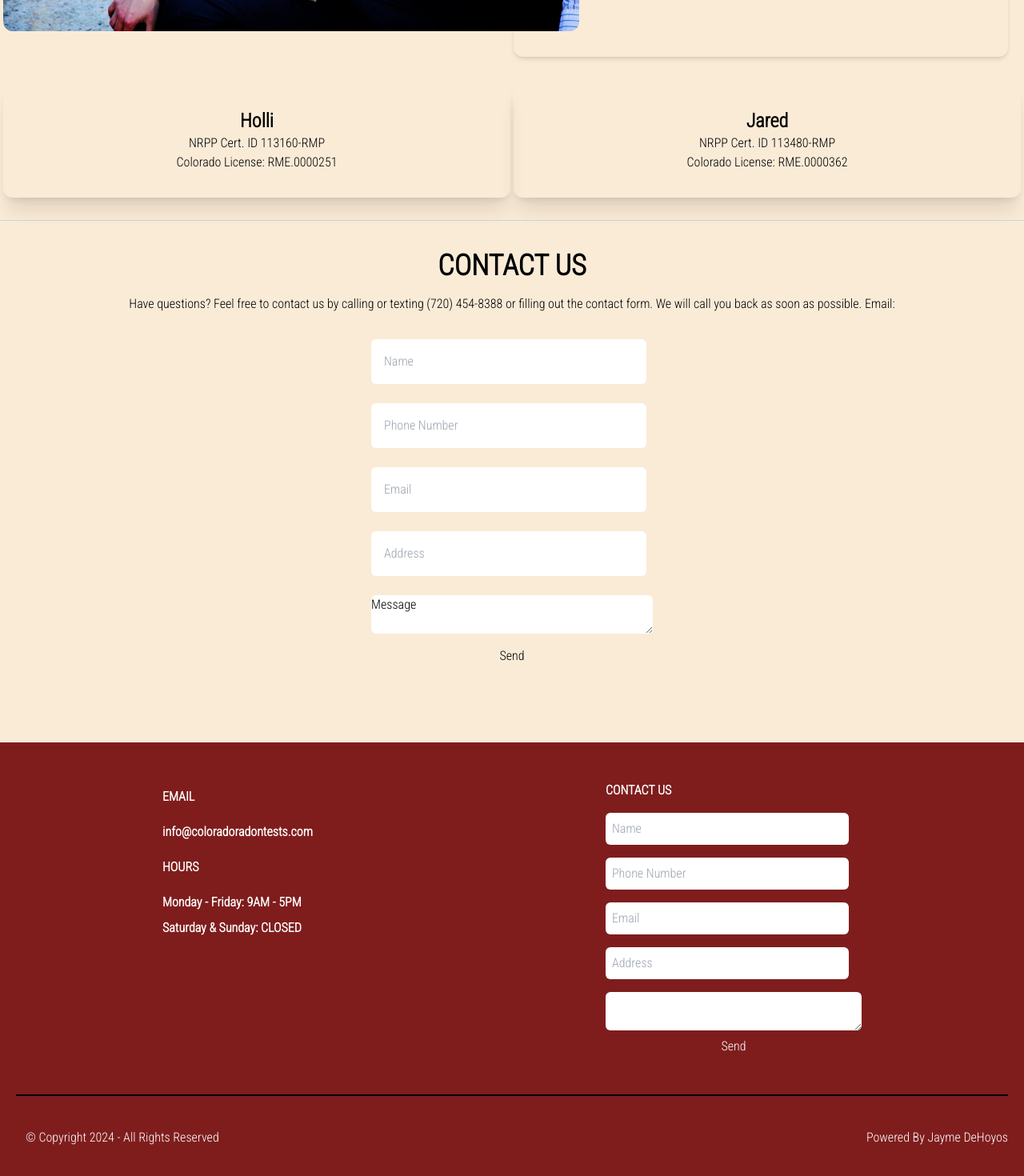
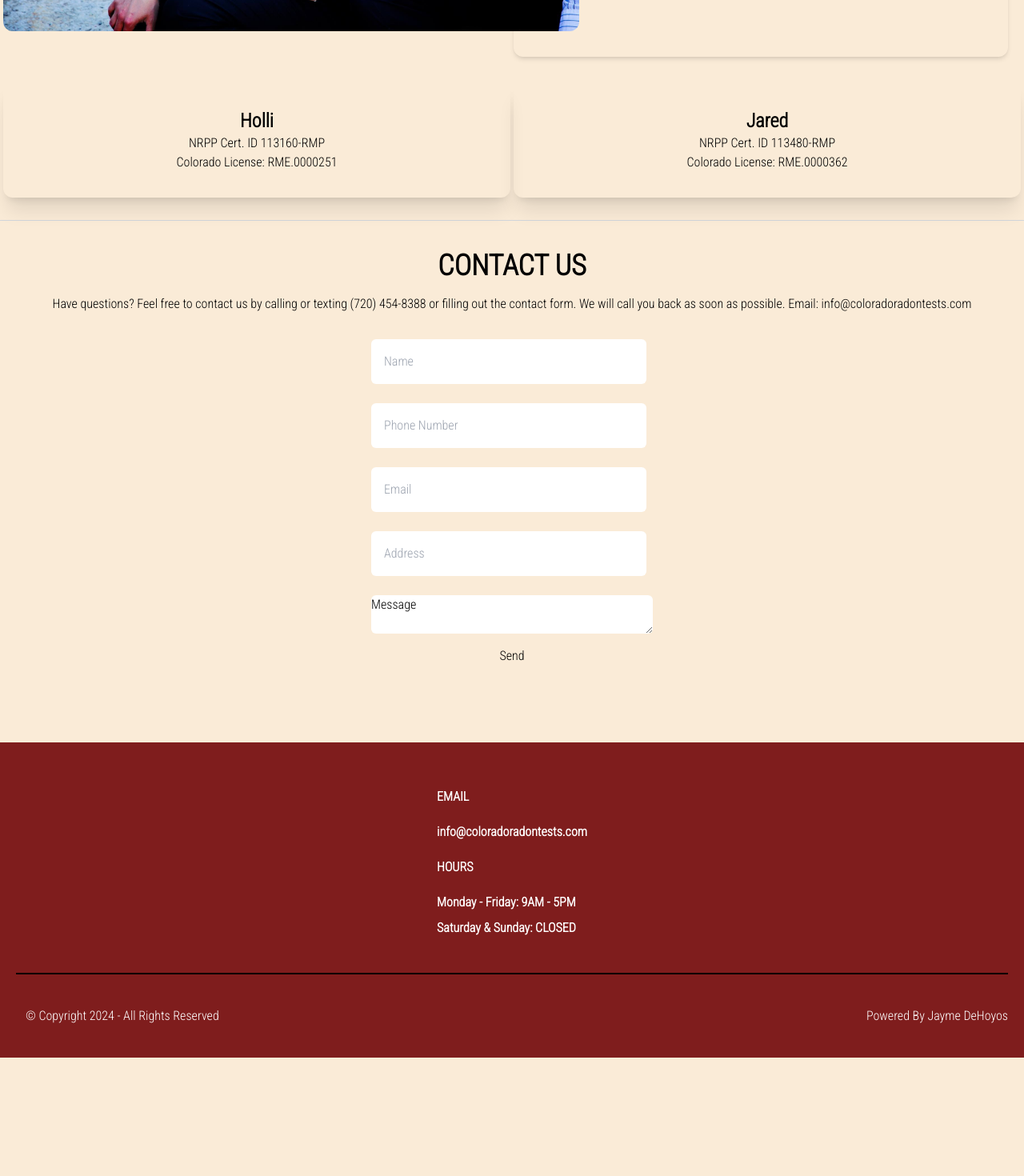
Before and after one commit to JaymeDehoyos/Colorado_Radon, a React (Vite) app: page /contact in a window 1280 px wide. Shown: the part 597-2067 px from the top of the page at 80% size. After the commit the page ends 1919 px from the top, so only its background shows below. Built offline with nearby package versions, Linux system fonts and the light colour scheme.

Commit message:
Small Changes & fixed spelling

```diff
--- a/src/Contact.jsx
+++ b/src/Contact.jsx
@@ -1,6 +1,6 @@
 import Navbar from "/src/Navbar.jsx";
 import Leblanc from "./assets/leblanc photo.jpg.jpeg";
-import Footer from "/src/Footer.jsx";
+
 
 function Contact() {
   return (
@@ -43,7 +43,7 @@ function Contact() {
         <div className='justify-center col-span-2 pt-8 md:pt-2'>
             <p className='text-center text-4xl font-bold uppercase'>Contact Us</p>
             <p className="text-center p-4 py-4">Have questions? Feel free to contact us by calling or texting (720) 454-8388 or filling out the contact form.
-            We will call you back as soon as possible. Email: </p>
+            We will call you back as soon as possible. Email: info@coloradoradontests.com </p>
             <form className='flex flex-col p-4 m-auto w-96 justify-center'>
               <input className='p-4 mr-2 rounded-md mb-6' type='name' placeholder='Name'></input>
               <input className='p-4 mr-2 rounded-md mb-6' type='phone' placeholder='Phone Number'></input>
@@ -53,7 +53,32 @@ function Contact() {
               <button className='p-4 mb-6  hover:text-black hover:opacity-80 duration-150 rounded-l'>Send</button>
             </form>
           </div>
-          <Footer />
+          <div className="w-full mt-10 bg-red-900 text-white py-y px-2">
+      <div className="max-w-[1240px] mx-auto border-b-2 border-black py-6">
+        <div className='flex flex-wrap justify-around'>
+
+         <div className="font-bold py-4">
+          <p className='font-bold uppercase py-4'>EMAIL</p>
+          <ul>
+            <li className='py-1'>info@coloradoradontests.com</li>
+
+          </ul>
+          <p className='font-bold uppercase py-4'>HOURS</p>
+            <ul>
+              <li className='py-1'>Monday - Friday: 9AM - 5PM</li>
+              <li className='py-1'>Saturday & Sunday: CLOSED</li>
+            </ul>
+          </div>
+        </div>
+      </div>
+      <div className="container mx-auto p-6 flex flex-col md:flex-row items-center justify-between">
+          <p className='py-4'>© Copyright 2024 - All Rights Reserved </p>
+
+          <div className="flex -mx-6">
+            <a href="#" className="mx-3 hover:text-black hover:opacity-80 duration-150" >Powered By Jayme DeHoyos</a>
+          </div>
+        </div>
+    </div>
     </div>
   )
 }
--- a/src/Reviews.jsx
+++ b/src/Reviews.jsx
@@ -6,7 +6,7 @@ function Reviews() {
       <h2 className="text-4xl font-bold text-center">Our Reviews</h2>
       <hr className="h-px my-7 bg-gray-300 border-0 dark:bg-gray-700"></hr>
       <div className="px-8 py-4 rounded-xl shadow-lg m-auto text-center">
-        <Typography variant="h2" color="blue-gray" className="mb-6 font-normal">
+        <Typography variant="h4" color="blue-gray" className="mb-6 font-normal">
           &quot;Jared is a highly skilled craftsman.  He built a patio cover for our home and did a wonderful job.
           We are thrilled with the design, stone pillars, and quality of work.
           We have enjoyed our patio for almost two years now and it gives our home a larger feel.
@@ -18,7 +18,7 @@ function Reviews() {
         <Typography color="gray" className="mb-4 font-normal">
           Google Review
         </Typography>
-        <Rating value={5} readonly />;
+        <Rating value={5} readonly />
       </div>
     </div>
   )
```
